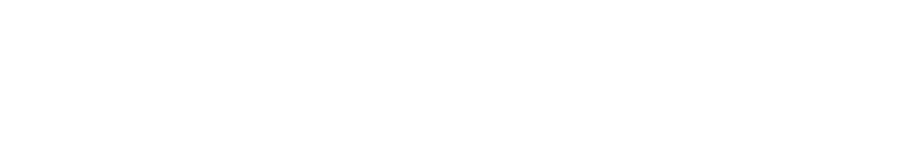
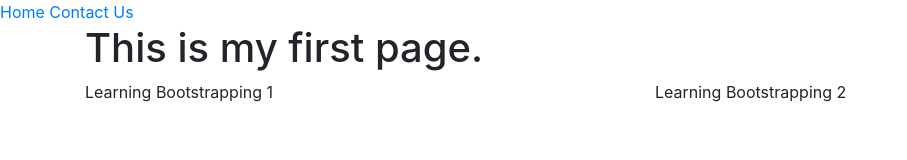
Before and after one commit to kiburi/marathon, a plain HTML site: page index.html in a window 1280 px wide. Shown: the whole page, without its empty margins (0-907 px from the left). Drawn offline with nearby package versions, Linux system fonts and the light colour scheme.

```diff
--- a/index.html
+++ b/index.html
@@ -1,7 +1,21 @@
 <html>
     <head>
         <title>Marathon AngularJS Learning</title>
+        <link rel="stylesheet" href="css/bootstrap.css" type="text/css"/>
+        <link rel="stylesheet" href="css/main.css" type-"text/css">
     </head>
     <body>
+        <a href="index.html">Home</a>
+        <a href="contact.html">Contact Us</a>
+        <div class = "container">
+            <h1>This is my first page.</h1>
+            <div class="row">
+                <div class="col-md-6 thin-border">
+                    Learning Bootstrapping 1
+                </div>
+                <div class="col-md-6 thin-border">
+                    Learning Bootstrapping 2
+               </div>
+        </div>
     </body>
 </html>
```
